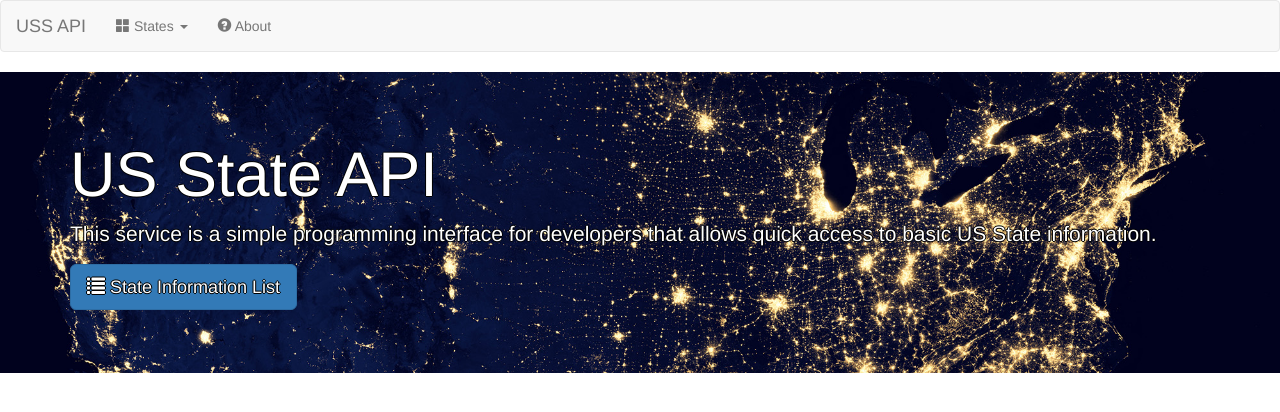
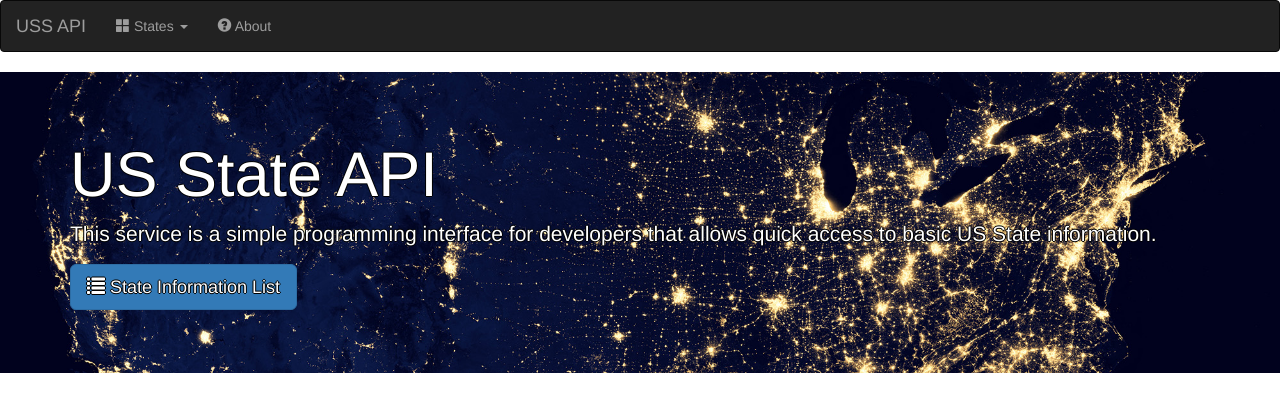
Before and after one commit to neurosnap/uss_api, a Flask app: page / in a window 1280 px wide. Shown: the top 412 px of the page. Run offline with Flask 2, Linux system fonts and the light colour scheme; parts of the project's set-up code (start-up, migrations or seed data) failed here and were passed over; some libraries are stand-ins or nearby versions.

Commit message:
updated navbar

```diff
--- a/templates/base.html
+++ b/templates/base.html
@@ -6,13 +6,13 @@
         <meta name=”description” content=”United States of America States Information API”>
 
         <link href="//netdna.bootstrapcdn.com/bootstrap/3.1.1/css/bootstrap.min.css" rel="stylesheet">
-        <!-- <link href="{{ url_for('static', filename='core.css') }}" rel="stylesheet"> -->
+        <link href="{{ url_for('static', filename='core.css') }}" rel="stylesheet">
         {% block css %}{% endblock %}
 
         <title>USA States API</title>
     </head>
     <body>
-        <nav class="navbar navbar-default" role="navigation">
+        <nav class="navbar navbar-inverse" role="navigation">
             <div class="container-fluid">
                 <div class="navbar-header">
                     <button type="button" class="navbar-toggle" data-toggle="collapse" data-target=".navbar-ex1-collapse">
--- a/templates/index.html
+++ b/templates/index.html
@@ -12,8 +12,6 @@
 {% endblock %}
 
 {% block jumbo_content %}
-<!-- <div class="row">
-    <div class="col-md-12"> -->
 <div class="jumbotron">
     <div class="container">
         <h1>US State API</h1>
@@ -29,6 +27,4 @@
         </p>
     </div>
 </div>
-    <!-- </div>
-</div> -->
 {% endblock %}
```
Lines whose indentation alone changed are shown as unchanged.
